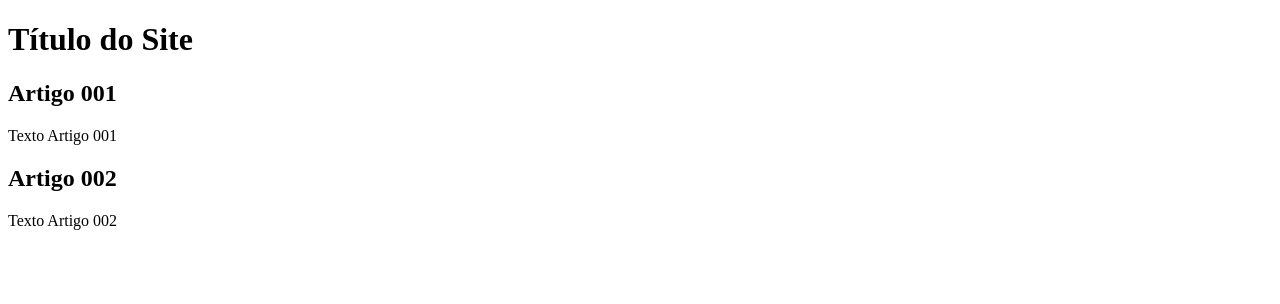
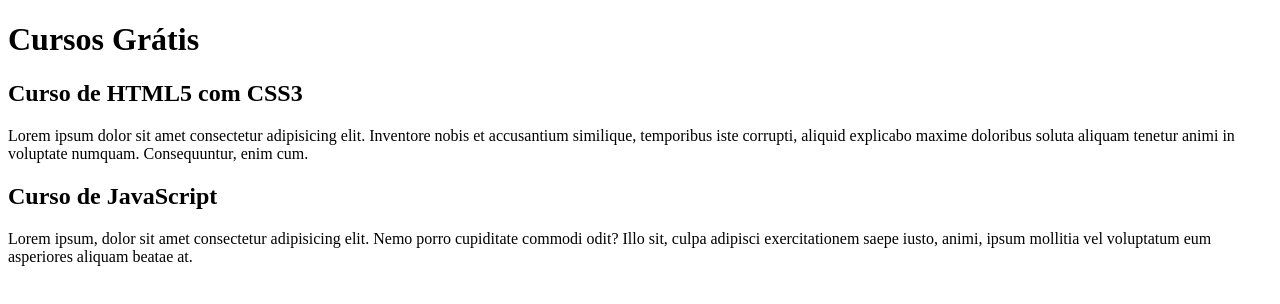
Before and after one commit to jonessouzasilva/CursoJavascript, a plain HTML site: page index.html in a window 1280 px wide. Drawn offline with Linux system fonts and the light colour scheme.

Commit message:
comecei a escrever conteudo

```diff
--- a/index.html
+++ b/index.html
@@ -9,15 +9,15 @@
 <body>
     <main>
         <header>
-            <h1>Título do Site</h1>
+            <h1>Cursos Grátis</h1>
         </header>
         <article>
-            <h2>Artigo 001</h2>
-            <p>Texto Artigo 001</p>
+            <h2>Curso de HTML5 com CSS3</h2>
+            <p>Lorem ipsum dolor sit amet consectetur adipisicing elit. Inventore nobis et accusantium similique, temporibus iste corrupti, aliquid explicabo maxime doloribus soluta aliquam tenetur animi in voluptate numquam. Consequuntur, enim cum.</p>
         </article>
         <article>
-            <h2>Artigo 002</h2>
-            <p>Texto Artigo 002</p>
+            <h2>Curso de JavaScript</h2>
+            <p>Lorem ipsum, dolor sit amet consectetur adipisicing elit. Nemo porro cupiditate commodi odit? Illo sit, culpa adipisci exercitationem saepe iusto, animi, ipsum mollitia vel voluptatum eum asperiores aliquam beatae at.</p>
         </article>
     </main>
 </body>
```
